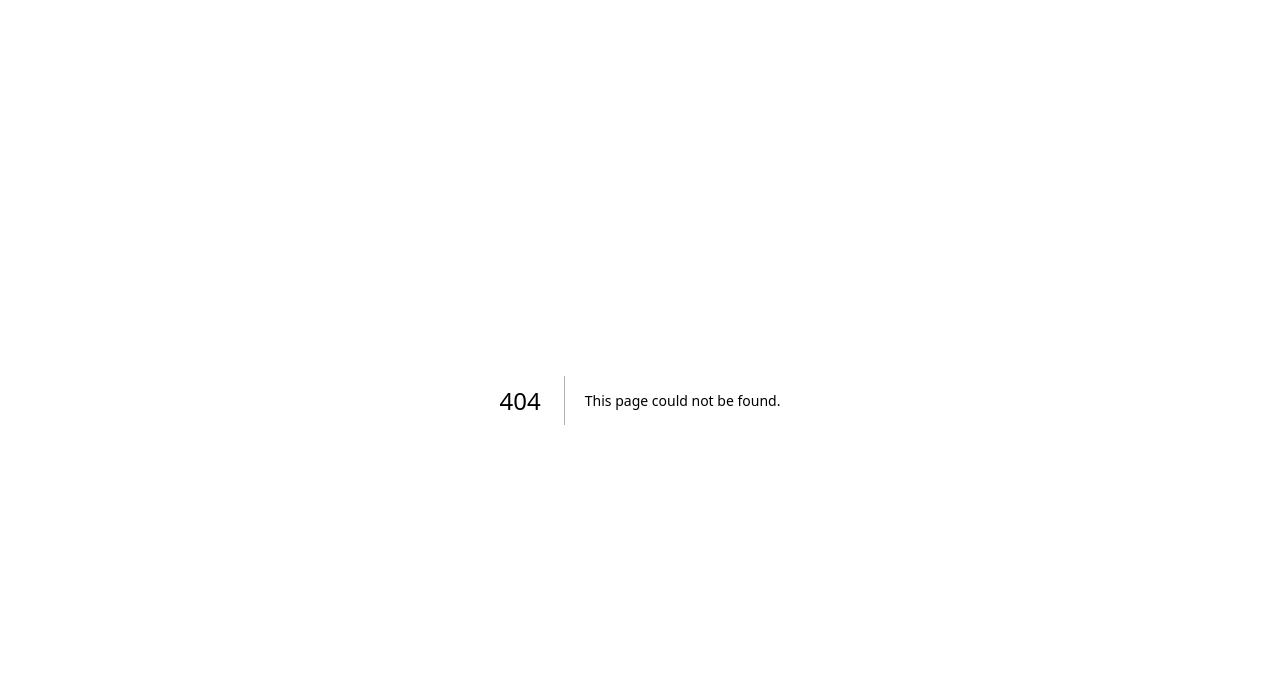
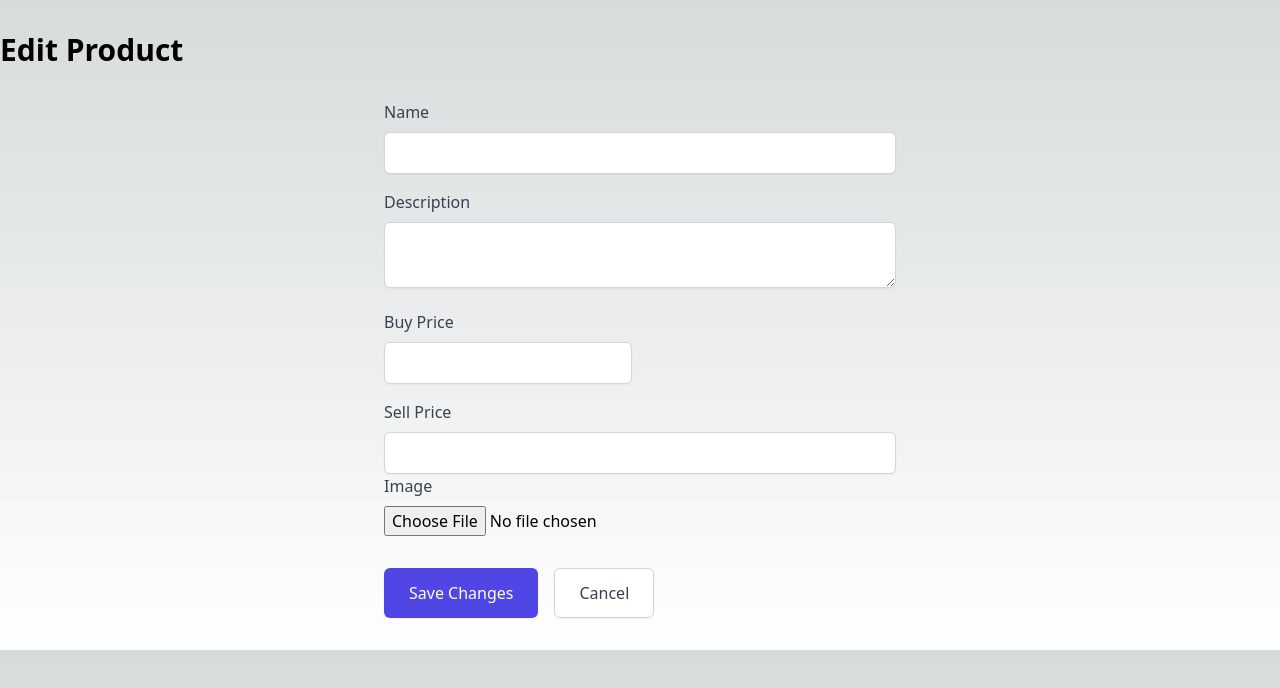
Before and after one commit to imamsutono/react-crud, a Next.js app: page /products/edit in a window 1280 px wide. Before the commit this address had no page. Shown: the top 688 px of the page. Built offline with nearby package versions, Linux system fonts and the light colour scheme.

Commit message:
add edit page

```diff
--- /dev/null
+++ b/pages/products/edit.js
@@ -0,0 +1,184 @@
+import { useState, useEffect } from 'react'
+import { useRouter } from 'next/router'
+import Image from 'next/image'
+import { v4 as uuidv4 } from 'uuid'
+
+const EditProductPage = () => {
+  const router = useRouter()
+  const { id } = router.query
+
+  const [name, setName] = useState('')
+  const [description, setDescription] = useState('')
+  const [buyPrice, setBuyPrice] = useState('')
+  const [sellPrice, setSellPrice] = useState('')
+  const [image, setImage] = useState(null)
+
+  useEffect(() => {
+    // Fetch product data from server or state management based on the product ID
+    const fetchProduct = async () => {
+      const productData = await fetch(`/api/products/${id}`)
+      const product = await productData.json()
+      setName(product.name)
+      setDescription(product.description)
+      setBuyPrice(product.buyPrice)
+      setSellPrice(product.sellPrice)
+      setImage(product.image)
+    }
+
+    if (id) {
+      fetchProduct()
+    }
+  }, [id])
+
+  const handleImageChange = (event) => {
+    const reader = new FileReader()
+    reader.onload = () => {
+      setImage(reader.result)
+    }
+    reader.readAsDataURL(event.target.files[0])
+  }
+
+  const handleSubmit = async (event) => {
+    event.preventDefault()
+
+    // Prepare updated product data
+    const updatedProduct = {
+      id,
+      name,
+      description,
+      buyPrice,
+      sellPrice,
+      image
+    }
+
+    // Send updated product data to server or state management with PUT method
+    try {
+      const response = await fetch(`/api/products/${product.id}`, {
+        method: 'PUT',
+        headers: {
+          'Content-Type': 'application/json',
+        },
+        body: JSON.stringify(updatedProduct),
+      })
+
+      if (response.ok) {
+        router.push('/products')
+      } else {
+        console.log('Update product failed.')
+      }
+    } catch (error) {
+      console.log(error)
+    }
+
+    // Redirect to product list page
+    router.push('/products')
+  }
+
+  return (
+    <div className="container mx-auto my-8">
+      <h1 className="text-3xl font-semibold mb-8">Edit Product</h1>
+
+      <div className="max-w-lg mx-auto">
+        <form onSubmit={handleSubmit}>
+          <div className="mb-4">
+            <label htmlFor="name" className="block text-gray-700 font-medium mb-2">
+              Name
+            </label>
+            <input
+              type="text"
+              id="name"
+              name="name"
+              value={name}
+              onChange={(event) => setName(event.target.value)}
+              required
+              className="w-full px-3 py-2 border border-gray-300 rounded-md shadow-sm focus:outline-none focus:border-indigo-500 focus:ring-2 focus:ring-indigo-200"
+            />
+          </div>
+
+          <div className="mb-4">
+            <label htmlFor="description" className="block text-gray-700 font-medium mb-2">
+              Description
+            </label>
+            <textarea
+              id="description"
+              name="description"
+              value={description}
+              onChange={(event) => setDescription(event.target.value)}
+              required
+              className="w-full px-3 py-2 border border-gray-300 rounded-md shadow-sm focus:outline-none focus:border-indigo-500 focus:ring-2 focus:ring-indigo-200"
+            />
+          </div>
+
+          <div className="grid grid-cols-2 gap-4 mb-4">
+            <div>
+              <label htmlFor="buy-price" className="block text-gray-700 font-medium mb-2">
+                Buy Price
+              </label>
+              <input
+                type="number"
+                id="buy-price"
+                name="buy-price"
+                value={buyPrice}
+                onChange={(event) => setBuyPrice(event.target.value)}
+                required
+                className="w-full px-3 py-2 border border-gray-300 rounded-md shadow-sm focus:outline-none focus:border-indigo-500 focus:ring-2 focus:ring-indigo-200"
+              />
+            </div>
+          </div>
+
+          <div>
+            <label htmlFor="sell-price" className="block text-gray-700 font-medium mb-2">
+              Sell Price
+            </label>
+            <input
+              type="number"
+              id="sell-price"
+              name="sell-price"
+              value={sellPrice}
+              onChange={(event) => setSellPrice(event.target.value)}
+              required
+              className="w-full px-3 py-2 border border-gray-300 rounded-md shadow-sm focus:outline-none focus:border-indigo-500 focus:ring-2 focus:ring-indigo-200"
+            />
+          </div>
+
+          <div className="mb-4">
+            <label htmlFor="image" className="block text-gray-700 font-medium mb-2">
+              Image
+            </label>
+            {image ? (
+              <div className="relative h-48 w-full mb-4">
+                <Image src={image} layout="fill" objectFit="cover" alt="Product image" />
+              </div>
+            ) : null}
+            <input
+              type="file"
+              id="image"
+              name="image"
+              accept="image/*"
+              onChange={handleImageChange}
+              className="w-full"
+            />
+          </div>
+
+          <div className="mt-8">
+            <button
+              type="submit"
+              className="inline-flex items-center justify-center px-6 py-3 border border-transparent rounded-md shadow-sm text-white bg-indigo-600 hover:bg-indigo-700 focus:outline-none focus:ring-2 focus:ring-offset-2 focus:ring-indigo-500"
+            >
+              Save Changes
+            </button>
+            <button
+              type="button"
+              onClick={() => router.push('/products')}
+              className="ml-4 inline-flex items-center justify-center px-6 py-3 border border-gray-300 rounded-md shadow-sm text-gray-700 bg-white hover:bg-gray-50 focus:outline-none focus:ring-2 focus:ring-offset-2 focus:ring-indigo-500"
+            >
+              Cancel
+            </button>
+          </div>
+        </form>
+      </div>
+    </div>
+  )
+}
+
+export default EditProductPage
```
